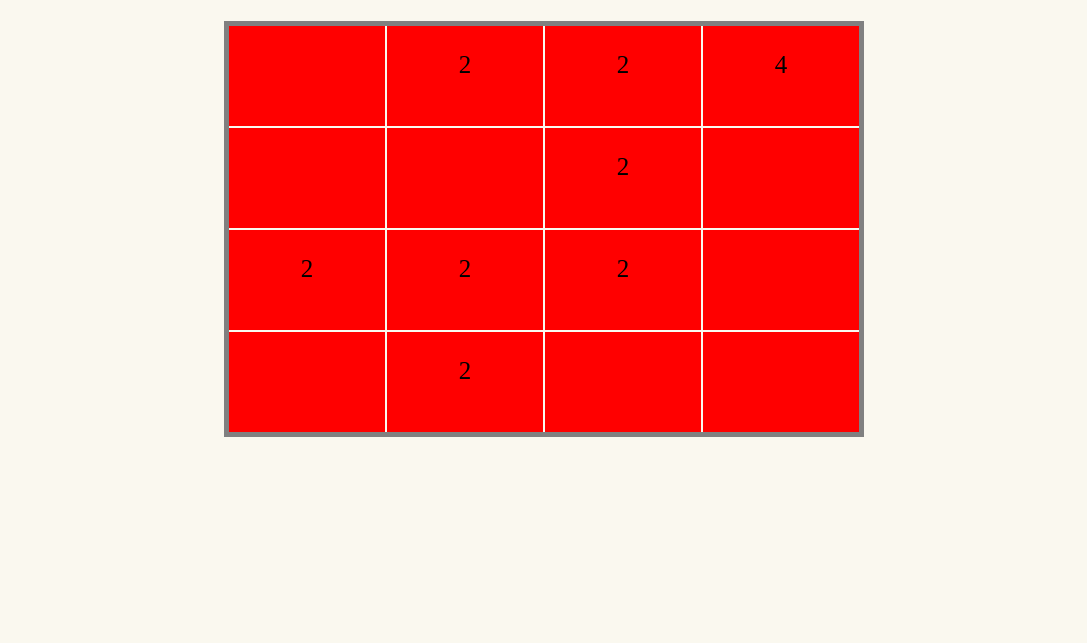
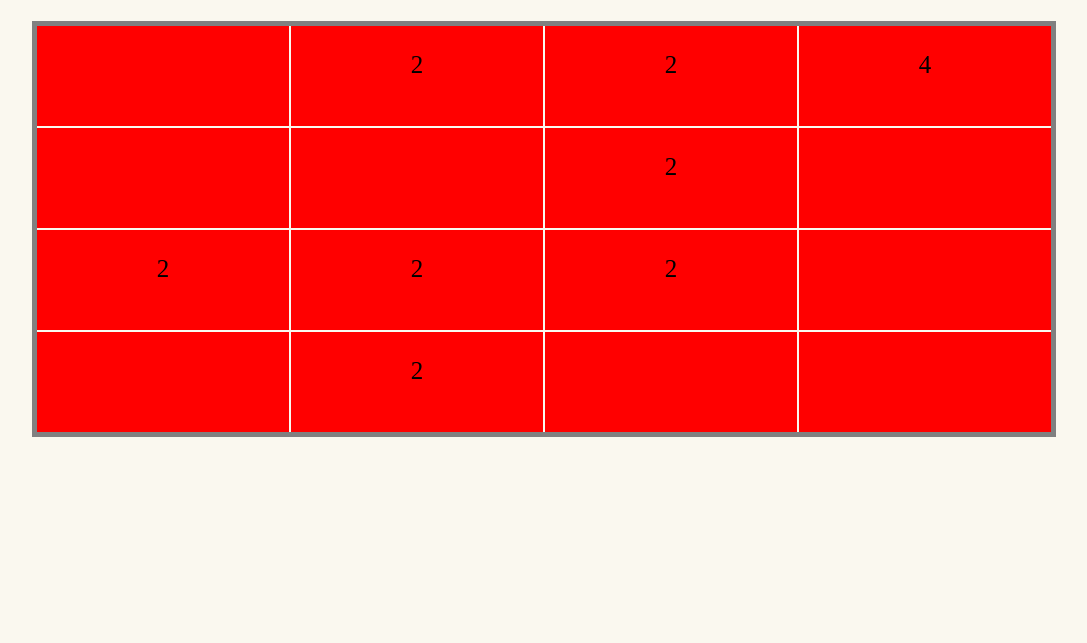
Before and after one commit to sajeedwhosane/2048, a plain HTML site: page 2048/index.html in a window 1280 px wide. Shown: the part 157-800 px from the top of the page, without its empty margins (96-1183 px from the left). Drawn offline with Linux system fonts and the light colour scheme.

Commit message:
CSS Breakpoint
added a css device breakpoint and added relevant css for that breakpoint, so that the web page is responsive

```diff
--- a/2048/style.css
+++ b/2048/style.css
@@ -54,17 +54,11 @@ Heading
     padding:25px;
     font-size:25px;
    }
-/* styling created according to flexbox
-.r1{
-   display:flex;
-    flex-wrap: no-wrap;
-
+/*media breakpoint
+*/
+@media screen and (min-width: 700px) {
+    body{
+        margin-left:10%;
+        margin-right: 10%;
+    }
 }
-.cell{
-    min-width: 200px;
-    width:15%;
-    height:100px;
-    padding:10px;
-    border: solid 1px orange;
-}
- */
```
